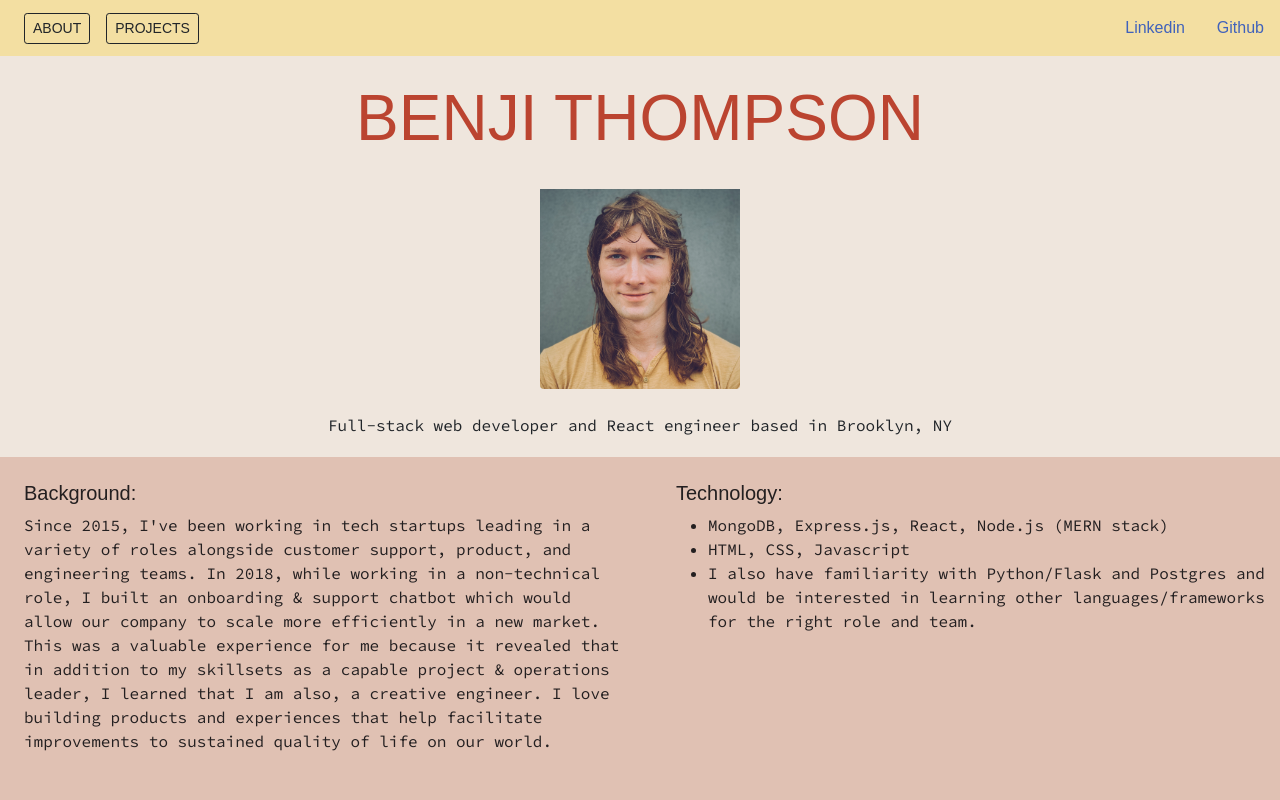
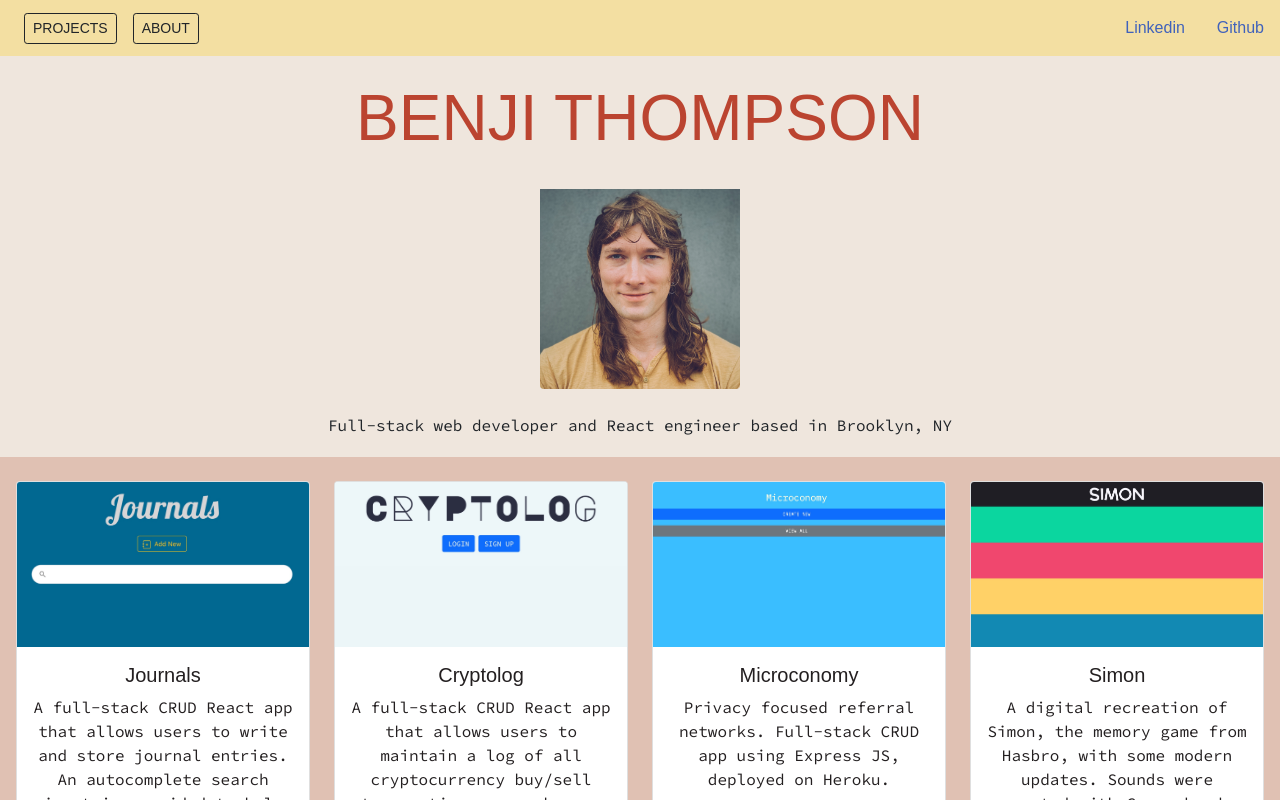
Before and after one commit to benjipt/fullstack-portfolio, a React (Create React App) app: page / in a window 1280 px wide. Shown: the top 800 px of the page. Built offline with nearby package versions, Linux system fonts and the light colour scheme; a web font is replaced by a local one.

Commit message:
Now defaults to projects page on initial render

```diff
--- a/src/App.js
+++ b/src/App.js
@@ -5,8 +5,8 @@ import Projects from './components/Projects'
 
 export default function App() {
   // STATE HOOKS
-  const [ showAbout, setShowAbout ] = useState(true)
-  const [ showProjects, setShowProjects ] = useState(false)
+  const [ showAbout, setShowAbout ] = useState(false)
+  const [ showProjects, setShowProjects ] = useState(true)
 
   const clickShowAbout = e => {
     e.preventDefault()
@@ -23,8 +23,8 @@ export default function App() {
   return (
     <div>
       <Header
-        showAbout={ clickShowAbout }
-        showProjects={ clickShowProjects } />
+        clickShowAbout={ clickShowAbout }
+        clickShowProjects={ clickShowProjects } />
 
       { showAbout && <About /> }
 
--- a/src/components/Header.js
+++ b/src/components/Header.js
@@ -6,15 +6,15 @@ const imgStyle = {
     height: 'auto'
 }
 
-export default function Header({ showAbout, showProjects }) {
+export default function Header({ clickShowProjects, clickShowAbout }) {
     return (
         <div className="header text-center">
             <nav className="navbar navbar-dark bg-custom ps-4">
                 <form className="justify-content-start">
                     <button className="btn btn-sm btn-outline-dark me-3"
-                            onClick={ showAbout }>ABOUT</button>
+                            onClick={ clickShowProjects }>PROJECTS</button>
                     <button className="btn btn-sm btn-outline-dark"
-                            onClick={ showProjects }>PROJECTS</button>
+                            onClick={ clickShowAbout }>ABOUT</button>
                 </form>
                 <div className="d-flex flex-row-reverse">
                     <a className="nav-link" href="https://github.com/benjipt" target="_blank" rel="noreferrer">Github</a>
```
